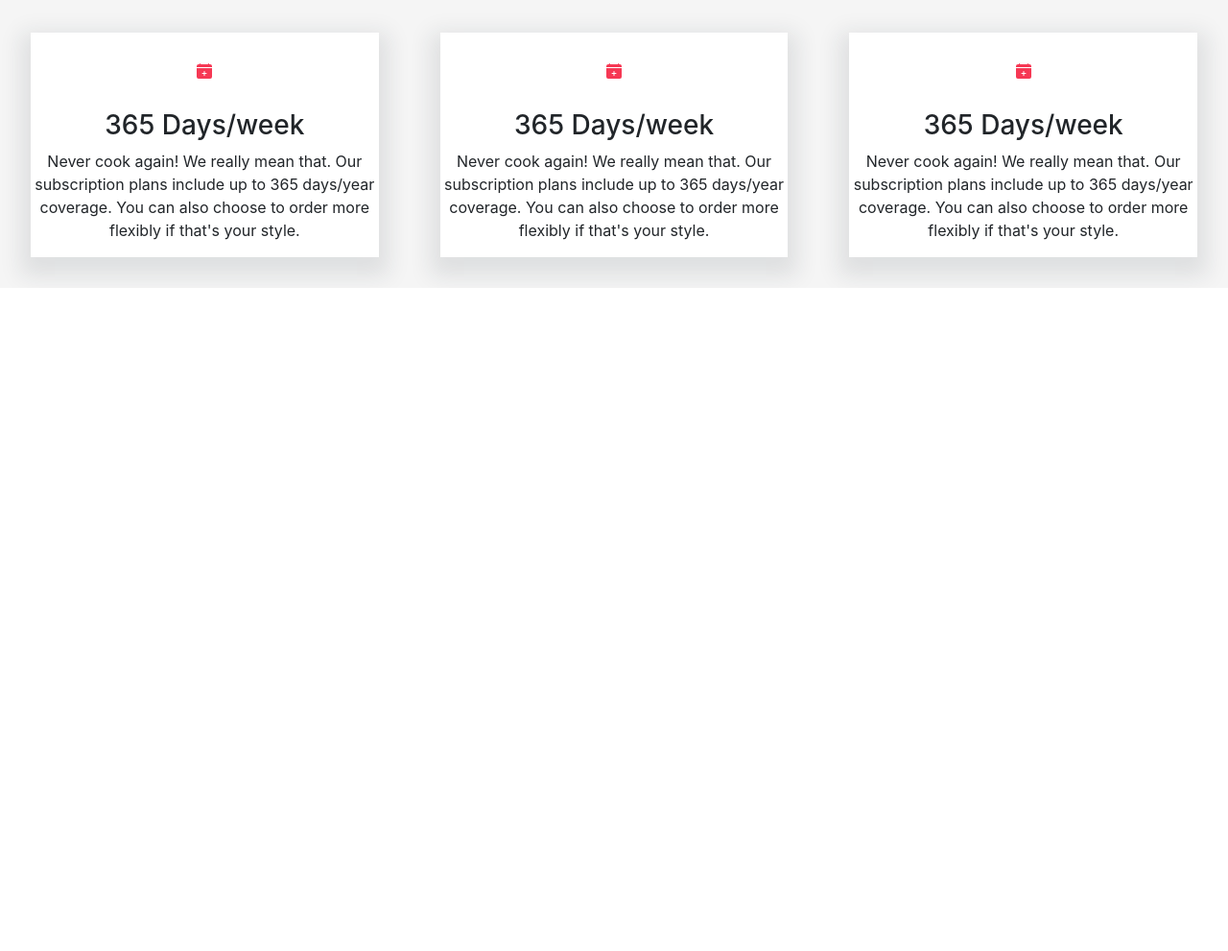
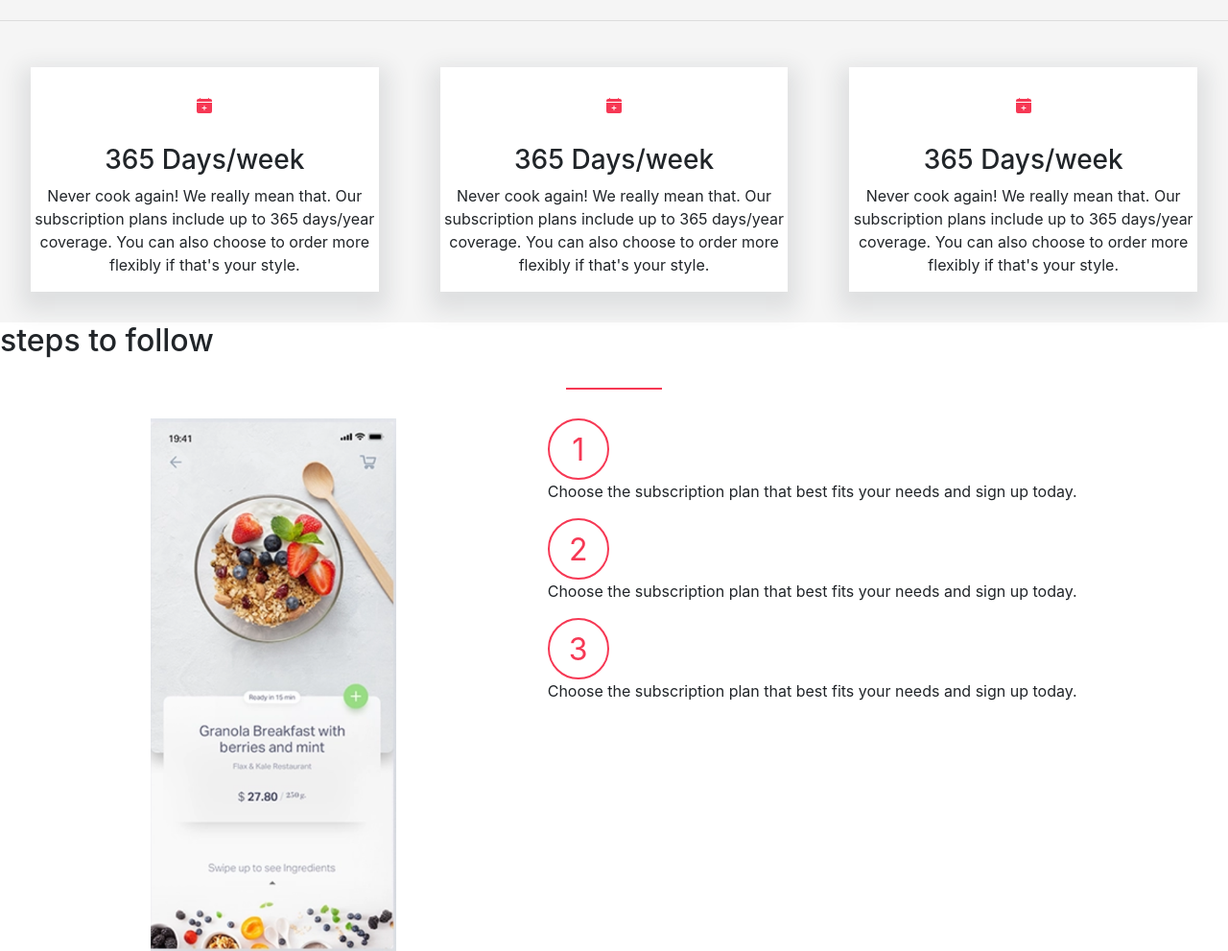
Before and after one commit to Rakesh-samudrala/Front-End-Project, a plain HTML site: page index.html in a window 1280 px wide. Shown: the part 751-1742 px from the top of the page at 96% size. Before the commit the page ends 1051 px from the top, so only its background shows below. Drawn offline with nearby package versions, Linux system fonts and the light colour scheme.

Commit message:
sections

```diff
--- a/css/reset.css
+++ b/css/reset.css
@@ -9,3 +9,12 @@ a{
 li{
     list-style:none;
 }
+
+h2::after {
+    content: " ";
+    display: block;
+    height: 2px;
+    width: 100px;
+    margin: 30px auto;
+    background-color: #f63854;
+}
--- a/css/style.css
+++ b/css/style.css
@@ -7,14 +7,15 @@
     /* position: relative; */
     /* opacity: calc(); */
 }
-/* .nav-list{
+ .nav-list{
     /* display: flex; */
-    /* position: fixed; */
+    position: fixed;
     /* left: 100vh; */
     /* justify-content: flex-end;    */
     /* background-color: black;  */
-    /* width: 100vh; */
-} */
+    width: 100%;
+    z-index: 2;
+}
 .nav-line{
     /* display: block; */
     margin-top: 1rem;
@@ -112,13 +113,13 @@
     /* flex-wrap: wrap; */
     display: flex;
     /* flex-direction: ; */
-    justify-content:space-around;
+    justify-content:space-between;
     /* position: relative; */
     /* gap: 12rem; */
     /* width: 30vw; */
-    border-width: 2px;
+    /* border-width: 2px;
     border-radius: 2px;
-    border-color: #f63854;
+    border-color: #f63854; */
     /* align-items: center; */
 }
 .card-1{
@@ -142,18 +143,42 @@
 
 }
 .section-heading{
-    font-size: 2.5rem;
+    /* font-size: 2.5rem; */
     color: gray;
     text-align: center;
     text-transform: uppercase;
     padding-top: 2rem;
 }
-.section-heading::after{
+/* .section-heading::after{
     background-color: #f63854;
     height: 2rem;
     width: 2rem;
-}
+} */
 .icon{
     height: 10vh;
     color: #f63854;
 }
+.steps-images{
+    display: flex;
+    justify-content: space-evenly;
+}
+.steps-img-class{
+    width: 20%;
+}
+.steps-values{
+    display: inline-block;
+    border:2px solid #f63854 ;
+    border-radius: 50%;
+    width: 4rem;
+    height: 4rem;
+    text-align: center;
+    padding-top: 0.4rem;
+    font-size: 2rem;
+    color: #f63854;
+
+}
+/* .steps-points-container{
+    display: flex;
+    flex-direction: row;
+    justify-content: center;
+} */
--- a/index.html
+++ b/index.html
@@ -61,6 +61,29 @@
 
             </div>
         </div>
+
+    </section>
+    <section class="steps-to-follow">
+        <h2 class="steps-heading">steps to follow</h2>
+        <div class="steps-images">
+            <img class="steps-img-class" alt="photo" src="Capture.PNG"/>
+
+            <div class="steps-points-container">
+                <div class="steps-points">
+                    <div class="steps-values">1</div>
+                <p class="steps-para">Choose the subscription plan that best fits your needs and sign up today.</p>
+                </div>
+                <div class="steps-points">
+                <div class="steps-values">2</div>
+                <p class="steps-para">Choose the subscription plan that best fits your needs and sign up today.</p>
+                </div>
+                <div class="steps-points">
+                <div class="steps-values">3</div>
+                <p class="steps-para">Choose the subscription plan that best fits your needs and sign up today.</p>
+                </div>
+            </div>
+
+        </div>
     </section>
 </body>
 </html>
```
